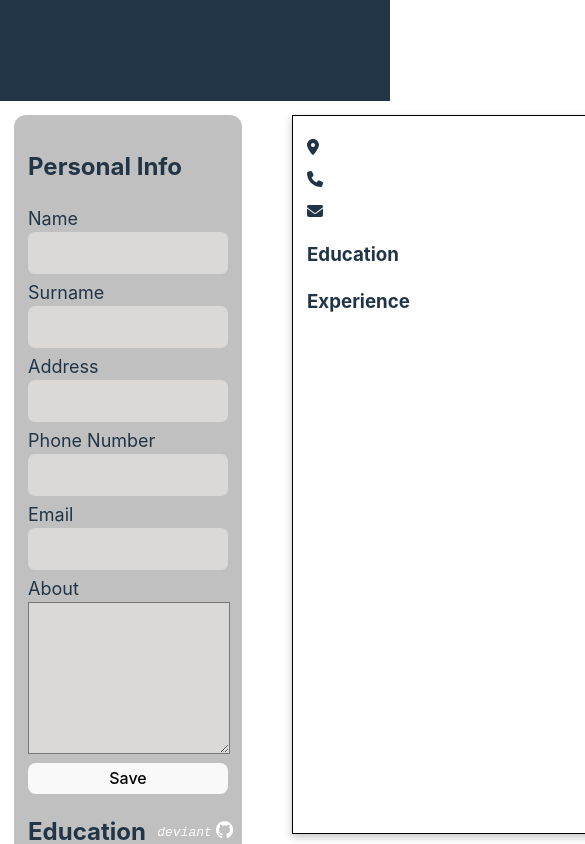
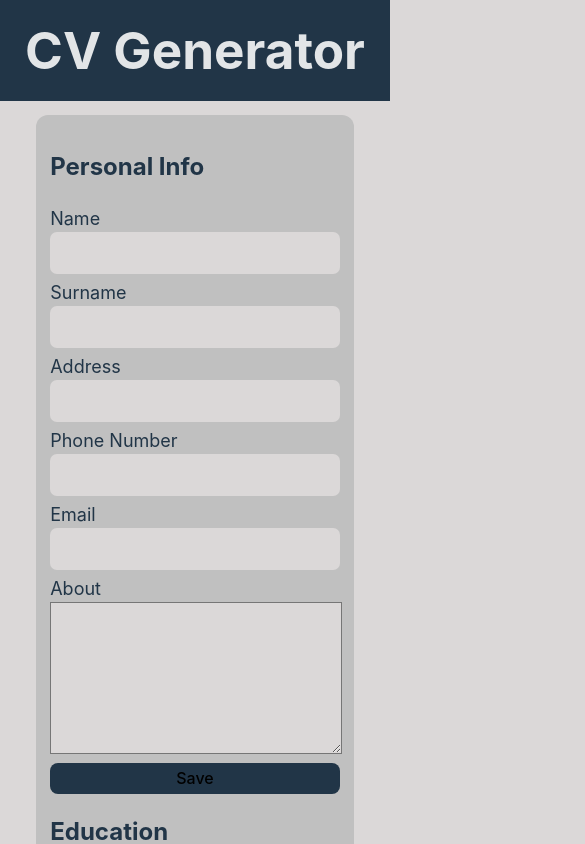
Before and after one commit to mbdeviant/resume-generator, a React (Vite) app: page / in a window 390 px wide. Shown: the top 844 px of the page, 585 px wide, since content can reach past the window. Built offline with nearby package versions, Linux system fonts and the light colour scheme.

Commit message:
add responsiveness to form and preview elements

```diff
--- a/src/index.css
+++ b/src/index.css
@@ -178,15 +178,19 @@ textarea {
   margin: 0;
 }
 
-@media (prefers-color-scheme: light) {
-  :root {
-    color: #213547;
-    background-color: #ffffff;
+@media (max-width: 849px) {
+  .mainContainer {
+    display: flex;
+    flex-direction: column;
+    align-items: center;
   }
-  a:hover {
-    color: #747bff;
+
+  .preview,
+  .forms {
+    width: 80%;
+    min-width: 200px;
   }
-  button {
-    background-color: #f9f9f9;
+  .footer {
+    z-index: -1;
   }
 }
```
